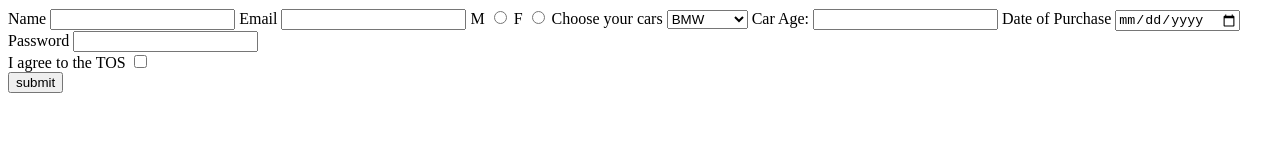
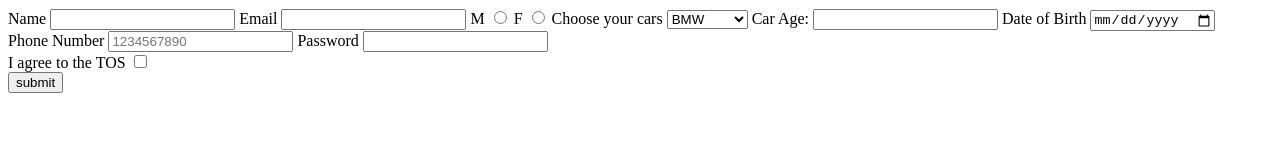
Before and after one commit to acciojob/signup-form-car-88harshbaranwal, a website: page main.html in a window 1280 px wide. Drawn offline with Linux system fonts and the light colour scheme.

Commit message:
created a submission

```diff
--- a/main.html
+++ b/main.html
@@ -24,12 +24,14 @@
 			<option>Mercedez</option>
 		</select>
 		<label for="carage">Car Age:</label>
-		<input type="number" id="carage">
-		<label for="dop">Date of Purchase</label>
-		<input type="date" id="dop">
+		<input type="number" id="carage" required>
+		<label for="dob">Date of Birth</label>
+		<input type="date" id="dob">
 		<br>
+		<label for="tel">Phone Number</label>
+		<input type="number" id="tel" placeholder="1234567890">
 		<label for="password">Password</label>
-		<input type="password" id="password">
+		<input type="password" id="password" required>
 		<br>
 		<label for="tos">I agree to the TOS</label>
 		<input type="checkbox" id="tos" required>
```
